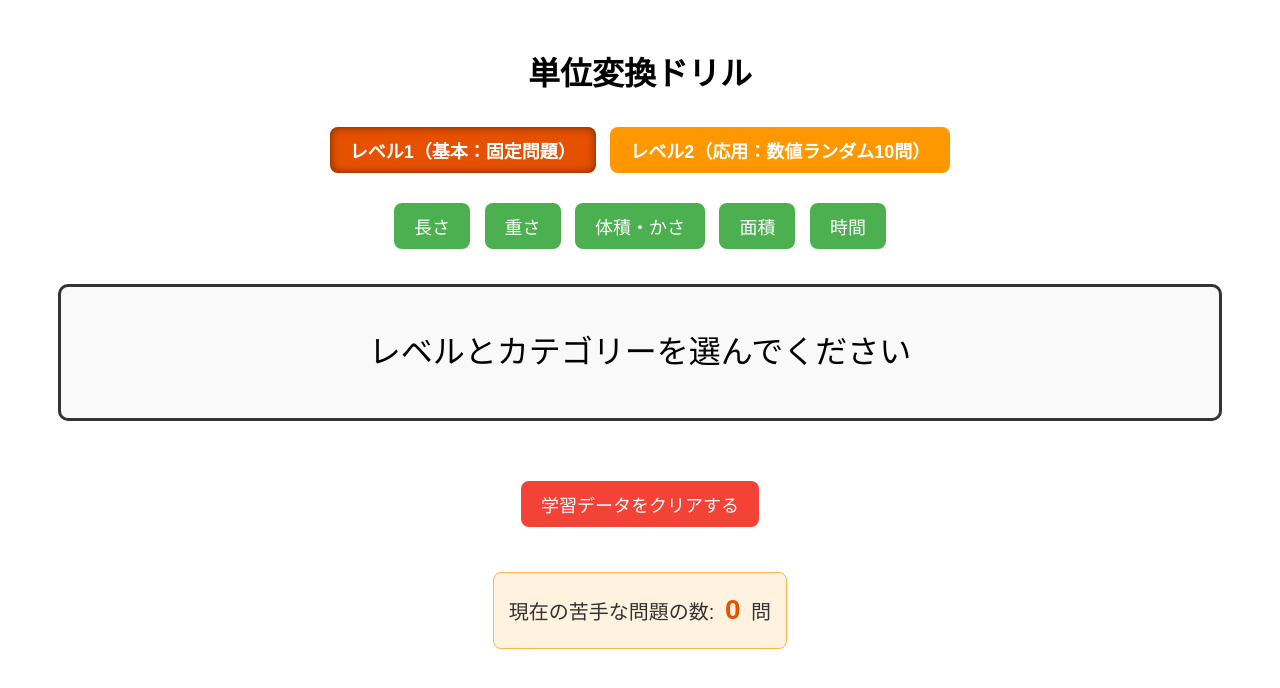
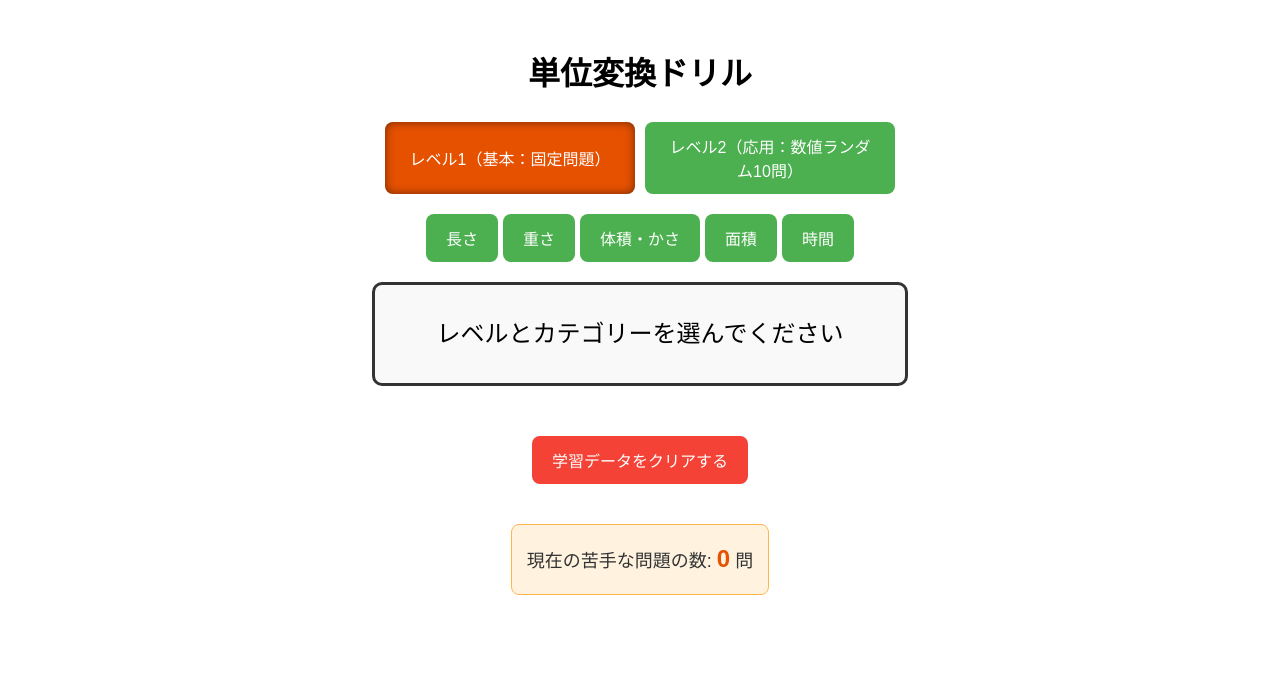
Before and after one commit to magnummilkboy-boop/tani-app, a plain HTML site: page index.html in a window 1280 px wide. Drawn offline with Linux system fonts and the light colour scheme.

Commit message:
Add files via upload

```diff
--- a/index.html
+++ b/index.html
@@ -17,14 +17,38 @@
             line-height: 1.6;
         }
 
-        .menu,
+        .menu {
+            display: flex;
+            flex-wrap: wrap;
+            justify-content: center;
+            gap: 5px;
+        }
+
+        /* ボタンメニューのコンテナ */
         .level-menu {
+            display: flex;
+            /* 横並びにする */
+            justify-content: center;
+            /* 中央寄せ */
+            gap: 10px;
+            /* ボタン間の隙間 */
             margin-bottom: 20px;
         }
 
+        /* ボタン共通設定 */
         .level-btn {
-            background: #ff9800;
-            font-weight: bold;
+            flex: 1;
+            /* ボタンの幅を均等にする */
+            max-width: 250px;
+            /* PCでの大きすぎを防ぐ */
+            display: flex;
+            align-items: center;
+            /* 縦方向の中央寄せ */
+            justify-content: center;
+            /* 横方向の中央寄せ */
+            min-height: 60px;
+            /* 最小の高さを確保してスマホでの崩れを防ぐ */
+            box-sizing: border-box;
         }
 
         .level-btn.active {
@@ -33,33 +57,37 @@
         }
 
         #question-box {
-            font-size: 32px;
-            margin: 30px;
-            padding: 40px;
+            font-size: 24px;
+            /* スマホで見やすいサイズに少し調整 */
+            margin: 20px auto;
+            padding: 30px 15px;
             border: 3px solid #333;
             border-radius: 10px;
             background-color: #f9f9f9;
+            max-width: 500px;
+            /* 幅を制限して読みやすく */
+            word-break: break-all;
+            /* 長い文字でも自然に折り返す */
         }
 
         #answer-area {
             display: none;
             margin-top: 20px;
             color: #d32f2f;
-            font-size: 24px;
+            font-size: 20px;
             font-weight: bold;
         }
 
         #explanation {
             margin: 10px;
-            font-size: 18px;
+            font-size: 16px;
             color: #555;
             font-weight: normal;
         }
 
         button {
-            font-size: 18px;
-            padding: 10px 20px;
-            margin: 5px;
+            font-size: 16px;
+            padding: 12px 20px;
             cursor: pointer;
             border-radius: 8px;
             border: none;
@@ -78,7 +106,7 @@
 
         #counter-box {
             margin-top: 40px;
-            font-size: 20px;
+            font-size: 18px;
             color: #333;
             background: #fff3e0;
             padding: 15px;
@@ -88,16 +116,15 @@
         }
 
         .count-num {
-            font-size: 28px;
+            font-size: 24px;
             color: #e65100;
             font-weight: bold;
-            padding: 0 5px;
         }
 
         #mode-badge {
             display: inline-block;
             padding: 5px 15px;
-            font-size: 16px;
+            font-size: 14px;
             border-radius: 20px;
             margin-bottom: 10px;
             font-weight: bold;
```
